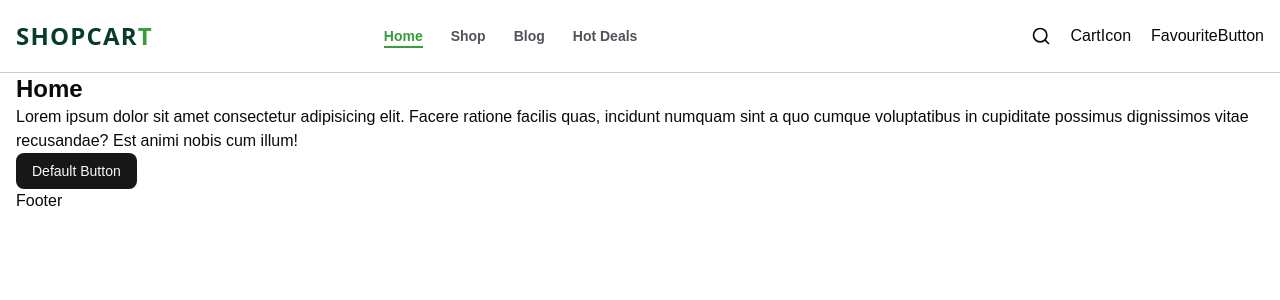
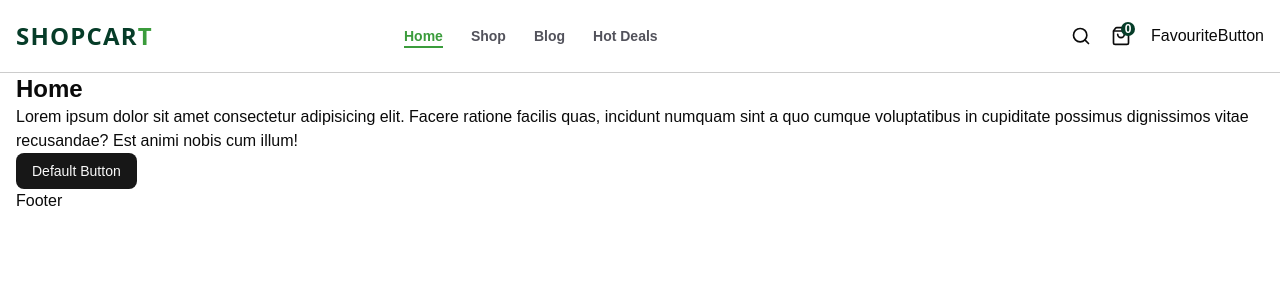
Before and after one commit to Roshen-Perera/nintrix-app, a Next.js app: page / in a window 1280 px wide. Shown: the top 300 px of the page. Built offline with nearby package versions, Linux system fonts and the light colour scheme.

Commit message:
feat: implement CartIcon component with link to cart

```diff
--- a/components/CardIcon.tsx
+++ b/components/CardIcon.tsx
@@ -1,7 +1,14 @@
+import { ShoppingBag } from "lucide-react";
+import Link from "next/link";
 import React from "react";
 
 const CartIcon = () => {
-  return <div>CartIcon</div>;
+  return (
+    <Link href={"/cart"} className="group relative">
+      <ShoppingBag className="w-5 h-5 hover:text-shop_light_green hoverEffect"/>
+      <span className="absolute -top-1 -right-1 bg-shop_btn_dark_green text-white h-3.5 w-3.5 rounded-full flex items-center justify-center text-xs font-semibold">0</span>
+    </Link>
+  );
 };
 
 export default CartIcon;
```
